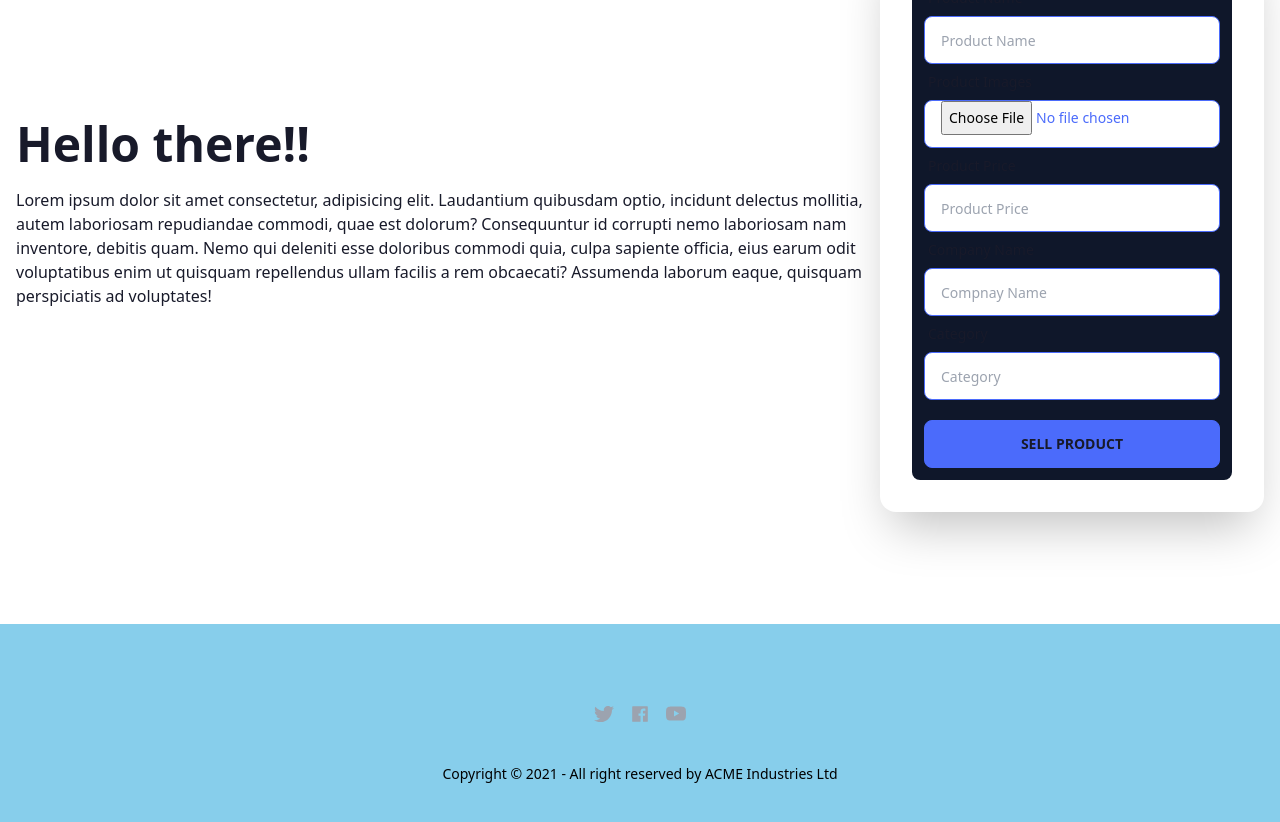
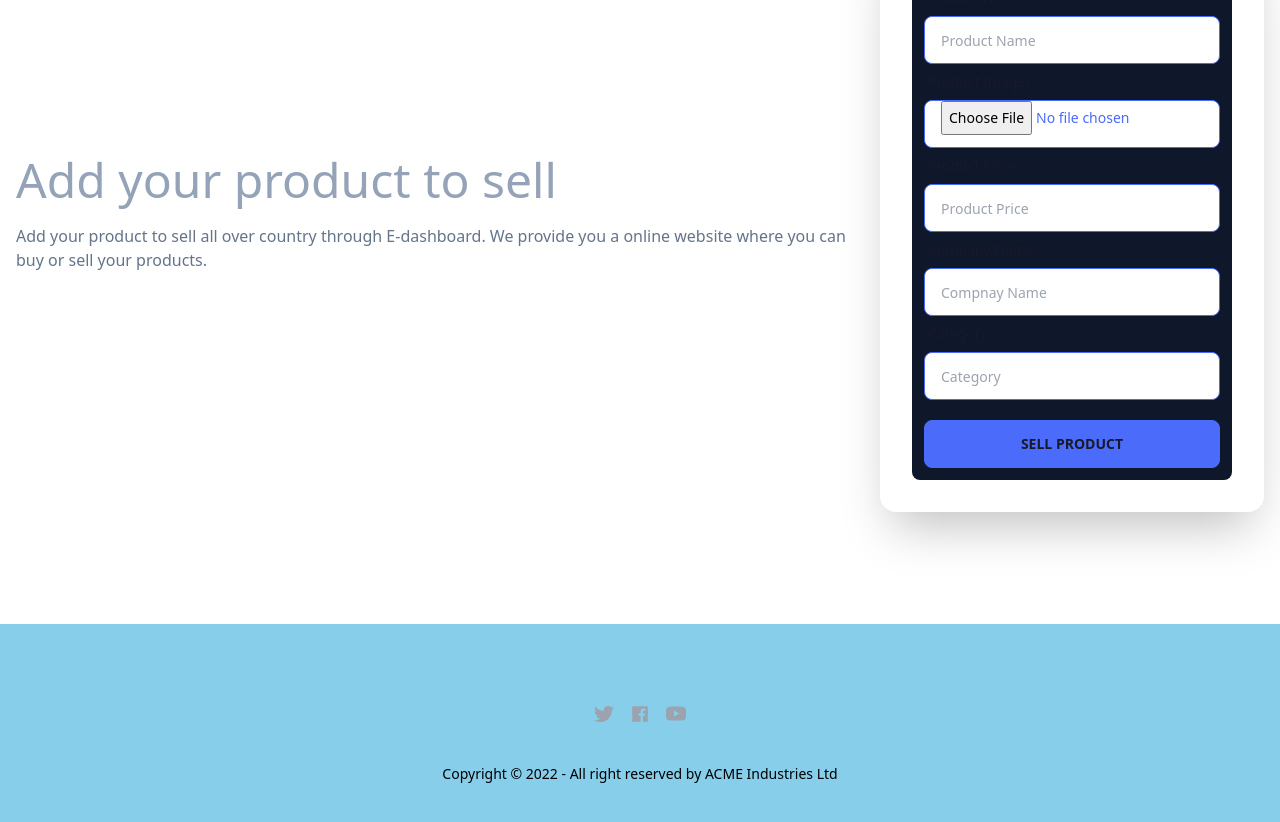
Before and after one commit to krcpr007/e-dashbord, a React (Create React App) app: page /addProduct in a window 1280 px wide. Shown: the part 240-1062 px from the top of the page. Built offline with nearby package versions, Linux system fonts and the light colour scheme; no server answers; sample sign-in values are in the browser's storage.

Commit message:
Code improved

```diff
--- a/src/App.js
+++ b/src/App.js
@@ -29,7 +29,6 @@ function App() {
       <Route element={<PrivateComponent/>}>
       <Route path="/addProduct" element={<AddProduct/>}/>
       <Route path="/your-product" element={<YoursProduct/>}/>
-      <Route path="/updateProduct" element={<h1>This is updateProduct page</h1>}/>
       <Route path="/profile" element={<Profile/>}/>
       <Route path="/products" element={<Products/>}/>
       <Route path="/products/:id" element={<ViewProject/>}/>
--- a/src/components/AddProduct.js
+++ b/src/components/AddProduct.js
@@ -38,16 +38,9 @@ function AddProduct() {
       <div className="hero min-h-screen ">
       <div className="flex-col justify-center hero-content lg:flex-row">
         <div className="text-center lg:text-left">
-          <h1 className="mb-5 text-5xl font-bold">Hello there!!</h1>
-          <p className="mb-5">
-            Lorem ipsum dolor sit amet consectetur, adipisicing elit. Laudantium
-            quibusdam optio, incidunt delectus mollitia, autem laboriosam
-            repudiandae commodi, quae est dolorum? Consequuntur id corrupti nemo
-            laboriosam nam inventore, debitis quam. Nemo qui deleniti esse
-            doloribus commodi quia, culpa sapiente officia, eius earum odit
-            voluptatibus enim ut quisquam repellendus ullam facilis a rem
-            obcaecati? Assumenda laborum eaque, quisquam perspiciatis ad
-            voluptates!
+          <h1 className="mb-5 text-5xl text-slate-400 font-medium">Add your product to sell</h1>
+          <p className="mb-5 font-medium text-slate-500">
+            Add your product to sell all over country through E-dashboard. We provide you a online website where you can buy or sell your products.
           </p>
         </div>
         <div className="card flex-shrink-0 w-full max-w-sm shadow-2xl bg-base-100">
--- a/src/components/Footer.js
+++ b/src/components/Footer.js
@@ -4,13 +4,11 @@ import {AiFillFacebook} from "react-icons/ai"
 import {BsYoutube} from 'react-icons/bs';
 import {Link} from "react-router-dom";
 function Footer() {
+  const date = new Date();
+  const year = date.getFullYear();
     return (
-      <footer className="p-10 footer bg-base-900 text-base-content footer-center">
+      <footer className="p-10 footer bg-slate-800 text-base-content footer-center">
       <div className="grid grid-flow-col gap-4">
-        {/* <a className="link link-hover">About us</a>
-        <a className="link link-hover">Contact</a>
-        <a className="link link-hover">Jobs</a>
-        <a className="link link-hover">Press kit</a> */}
       </div>
       <div>
         <div className="grid grid-flow-col gap-4">
@@ -26,7 +24,7 @@ function Footer() {
         </div>
       </div>
       <div>
-        <p>Copyright © 2021 - All right reserved by ACME Industries Ltd</p>
+        <p>Copyright © {year} - All right reserved by ACME Industries Ltd</p>
       </div>
     </footer>
 
--- a/src/components/Navbar.js
+++ b/src/components/Navbar.js
@@ -41,11 +41,11 @@ const Navbar = () => {
 						<div className="hidden md:flex items-center space-x-1">
             {auth?(
               <>
-							<Link to="/" className={`py-4 px-2 border-blue-500 ${pathMatchRoute('/')?'border-b-4 text-blue-600':null}`}>Home</Link>
-							<Link to="/products" className={`block text-sm px-2 py-4 border-blue-500  transition duration-300 ${pathMatchRoute('/products')?'border-b-4 text-blue-600':null} `}>Products</Link>
-							<Link to="/addProduct" className={`block text-sm px-2 py-4 border-blue-500 transition duration-300 ${pathMatchRoute('/addProduct')?'border-b-4 text-blue-600':null} `}>Add Product</Link>
-							<Link to="/your-product" className={`block text-sm px-2 py-4 border-blue-500 transition duration-300 ${pathMatchRoute('/your-product')?'border-b-4 text-blue-600':null} `}>Your Products</Link>
-							<Link to="/updateProduct" className={`block text-sm px-2 py-4 border-blue-500 transition duration-300 ${pathMatchRoute('/updateProduct')?'border-b-4 text-blue-600':null} `}>Update Products</Link>
+				<Link to="/" className={`py-4 px-2 border-blue-500 ${pathMatchRoute('/')?'border-b-4 text-blue-600':null}`}>Home</Link>
+				<Link to="/products" className={`block text-sm px-2 py-4 border-blue-500  transition duration-300 ${pathMatchRoute('/products')?'border-b-4 text-blue-600':null} `}>Products</Link>
+				<Link to="/addProduct" className={`block text-sm px-2 py-4 border-blue-500 transition duration-300 ${pathMatchRoute('/addProduct')?'border-b-4 text-blue-600':null} `}>Add Product</Link>
+				<Link to="/your-product" className={`block text-sm px-2 py-4 border-blue-500 transition duration-300 ${pathMatchRoute('/your-product')?'border-b-4 text-blue-600':null} `}>Your Products</Link>
+				{/* <Link to="/updateProduct" className={`block text-sm px-2 py-4 border-blue-500 transition duration-300 ${pathMatchRoute('/updateProduct')?'border-b-4 text-blue-600':null} `}>Update Products</Link> */}
               </>
 
             ):null}
@@ -61,7 +61,7 @@ const Navbar = () => {
               <Link to="/shopingCart">
                <FaCartPlus className="text-gray-500 hover:text-gray-50 "/>
               </Link>
-              <Link to="/login" onClick={handleLogOut} className="py-2 px-2 font-medium text-gray-400 rounded hover:bg-slate-500 hover:text-white transition duration-300">Log Out</Link>
+              <Link to="/login" onClick={handleLogOut} className=" font-medium text-gray-400 rounded hover:bg-slate-500 hover:text-white transition duration-300 btn btn-sm btn-outline btn-primary py-2 px-2">Log Out</Link>
               <Link to="/profile">
               <img src="ankit.jpg" alt="profile" className="w-10 rounded-full" />
               </Link>
@@ -108,9 +108,9 @@ const Navbar = () => {
           <li>
           <Link to="/your-product" className="block text-sm px-2 py-4 hover:bg-green-500 transition duration-300">Your Products</Link>
           </li>
-          <li>
+          {/* <li>
           <Link to="/updateProduct" className="block text-sm px-2 py-4 hover:bg-green-500 transition duration-300">Update Products</Link>
-          </li>
+          </li> */}
           <li>
           <Link to="/profile" className="text-sm px-2 py-4 hover:bg-green-500 transition duration-300 flex" >
               <img src="ankit.jpg" alt="profile" className="w-10 rounded-full" /> <span className="m-1">Profile</span>
--- a/src/components/YoursProduct.js
+++ b/src/components/YoursProduct.js
@@ -20,6 +20,7 @@ function YoursProduct() {
     useEffect(() => {
         yourProduct();
     }, []);
+
     return (
         <div className="">
       <div className="max-w-2xl mx-auto py-16 px-4 sm:py-24 sm:px-6 lg:max-w-7xl lg:px-8">
@@ -35,6 +36,7 @@ function YoursProduct() {
                 catogory={product.catogory}
                 company={product.company}
                 yoursProduct={true}
+                fetchproduct={yourProduct}
                 id={product._id}
               />
             );
```
